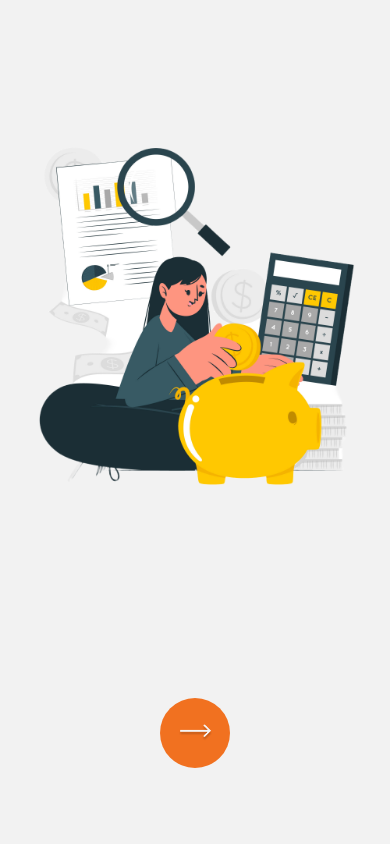
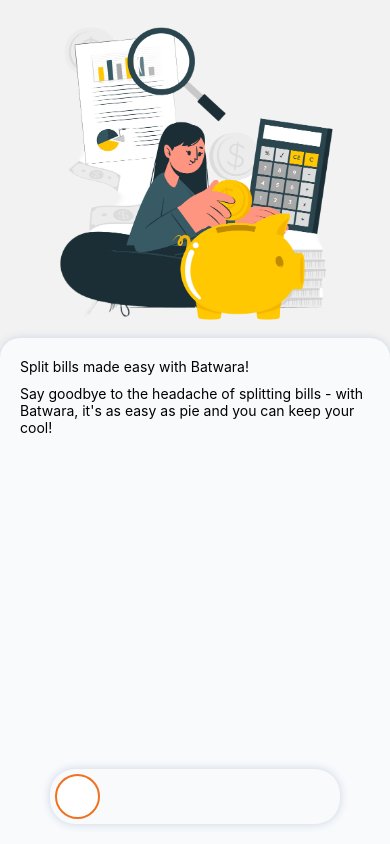
Before and after one commit to pykash24/Batwara-Projects, a React Native app in the folder Batwara/: screen /Prelogin in a window 390 px wide. Built offline with nearby package versions, Linux system fonts and the light colour scheme.

Commit message:
feat: prelogin screen changes-NN

```diff
--- a/Batwara/src/assets/Color/ColorStyles.js
+++ b/Batwara/src/assets/Color/ColorStyles.js
@@ -4,6 +4,9 @@
  */
 
 const Colors = {
-    orange:'#F17120'
+    orange:'#F17120',
+    grey:'#F5F5F5',
+    commonCardShadodow: '#CBD5E1',
+    commonShadodowBackground: '#F8FAFC',
 }
 export default Colors;
--- a/Batwara/src/assets/Styles/CommonStyles.js
+++ b/Batwara/src/assets/Styles/CommonStyles.js
@@ -1,11 +1,12 @@
 import {StyleSheet, Dimensions, Platform} from 'react-native';
+import ColorStyles from '../Color/ColorStyles';
 const {width, height} = Dimensions.get('window');
 
 const CommonStyles = StyleSheet.create({
   container: {
     flex: 1,
-      backgroundColor:'#F5F5F5',
-      height:height
+    backgroundColor: '#F5F5F5',
+    height: height,
   },
   inner: {
     flex: 1,
@@ -25,13 +26,31 @@
     backgroundColor: 'white',
   },
   w90: {
-      width: width/1.5
+    width: width / 1.5,
   },
   w10: {
-      width: 10
+    width: 10,
   },
   m5: {
-      margin:5
-    }
+    margin: 5,
+  },
+  p20: {
+    padding: 20,
+  },
+  p10: {
+    padding: 10,
+  },
+  pt10: {
+    paddingTop: 10,
+  },
+
+  commonShadowCard: {
+    backgroundColor: ColorStyles.commonShadodowBackground,
+    shadowColor: ColorStyles.commonCardShadodow,
+    shadowOffset: {width: 0, height: 0},
+    shadowOpacity: 1,
+    shadowRadius: 8,
+    elevation: 5,
+  },
 });
 export default CommonStyles;
--- a/Batwara/src/assets/Styles/FlexStyles.js
+++ b/Batwara/src/assets/Styles/FlexStyles.js
@@ -17,6 +17,9 @@
   justifyContainCenter: {
     justifyContent: 'center',
   },
+  justifyContainend:{
+    justifyContent:'flex-end'
+  },
   textAlignCenter: {
     textAlign: 'center',
   },
--- a/Batwara/src/module/screen/LoginScreen/LoginStyles.js
+++ b/Batwara/src/module/screen/LoginScreen/LoginStyles.js
@@ -32,25 +32,49 @@
     marginTop: 12,
   },
   logoStyle: {
-    height: height / 1.8,
-    width: width ,
+    height: height / 2.5,
+    width: width,
     resizeMode: 'center',
   },
   loginArrow: {
-    width: 70,
-    height: 70,
-    borderRadius: 35,
-    // borderWidth: 1,
-    borderColor: 'black',
+    width: 45,
+    height: 45,
+    borderRadius: 22.5,
+    margin: 5,
+    borderWidth: 2,
+    borderColor: ColorStyles.orange,
     borderStyle: 'solid',
     justifyContent: 'center',
-    backgroundColor: ColorStyles.orange,
+    backgroundColor: 'white', //ColorStyles.orange,
   },
   loginArrowImg: {
     height: 17,
     width: 'auto',
     resizeMode: 'center',
   },
+  outerSlider: {
+    margin: 20,
+    width: width - 100,
+    height: 55,
+    borderRadius: 25,
+    // borderWidth: 1,
+    borderColor: 'black',
+    borderStyle: 'solid',
+    justifyContent: 'center',
+    backgroundColor: ColorStyles.grey,
+  },
+  preloginCard: {
+    backgroundColor: 'white',
+    height: height / 2,
+    borderTopLeftRadius: 20,
+    borderTopRightRadius: 20,
+  },
+  preloginText: {
+    padding:20
+  },
+  preloginText1: {
+    paddingBottom:10
+  }
 });
 
 export default LoginStyles;
--- a/Batwara/src/module/screen/LoginScreen/preLogin.js
+++ b/Batwara/src/module/screen/LoginScreen/preLogin.js
@@ -7,15 +7,41 @@
   Button,
   SafeAreaView,
   Image,
+  Animated,
+  PanResponder,
+  Dimensions,
 } from 'react-native';
 import FlexStyles from '../../../assets/Styles/FlexStyles';
 import LoginStyles from './LoginStyles';
 import CommonStyles from '../../../assets/Styles/CommonStyles';
+const {width, height} = Dimensions.get('window');
 class Prelogin extends Component {
   constructor(props) {
     super(props);
     this.state = {};
   }
+  pan = new Animated.ValueXY();
+  panResponder = PanResponder.create({
+    onMoveShouldSetPanResponder: () => true,
+    onPanResponderMove: Animated.event(
+      [null, {dx: this.pan.x, dy: this.pan.y}],
+      {useNativeDriver: false},
+    ),
+    onPanResponderRelease: () => {
+      Animated.spring(this.pan, {
+        toValue: {x: 0, y: 0},
+        useNativeDriver: true,
+      }).start();
+      console.log('onPanResponderRelease called');
+      console.log('this.pan.x:', this.pan.x._value);
+      console.log('width:', width);
+      if (this.pan.x._value > '170') {
+        this.props.navigation.navigate('Login');
+      } else {
+        console.log('move again');
+      }
+    },
+  });
   render() {
     return (
       <SafeAreaView style={[FlexStyles.flex1]}>
@@ -24,7 +50,7 @@
             FlexStyles.flex1,
             FlexStyles.flexDirectioncolumn,
             FlexStyles.flexarround,
-            FlexStyles.alignItems,
+            // FlexStyles.alignItems,
           ]}>
           <View>
             <Image
@@ -32,16 +58,32 @@
               style={[LoginStyles.logoStyle]}
             />
           </View>
-          <View>
-            <TouchableOpacity
-              style={[LoginStyles.loginArrow]}
-              onPress={() => this.props.navigation.navigate('Login')}
-            >
-              <Image
-                source={require('../../../assets/images/logo/Arrow1.png')}
-                style={[LoginStyles.loginArrowImg]}
-              />
-            </TouchableOpacity>
+          <View
+            style={[
+              LoginStyles.preloginCard,
+              CommonStyles.commonShadowCard,
+              FlexStyles.flex1,
+              FlexStyles.flexDirectioncolumn,
+              FlexStyles.flexBetween,
+              FlexStyles.alignItems,
+            ]}>
+            <View style={[CommonStyles.p20]}>
+              <Text style={[]}>Split bills made easy with Batwara!</Text>
+              <Text style={[CommonStyles.pt10]}>Say goodbye to the headache of splitting bills - with Batwara, it's as easy as pie and you can keep your cool!</Text>
+            </View>
+            <View
+              style={[LoginStyles.outerSlider, CommonStyles.commonShadowCard]}>
+              <Animated.View
+                style={{
+                  transform: [
+                    {translateX: this.pan.x},
+                    {translateY: this.pan.y},
+                  ],
+                }}
+                {...this.panResponder.panHandlers}>
+                <View style={[LoginStyles.loginArrow]}></View>
+              </Animated.View>
+            </View>
           </View>
         </View>
       </SafeAreaView>
```
Lines whose indentation alone changed are shown as unchanged.
